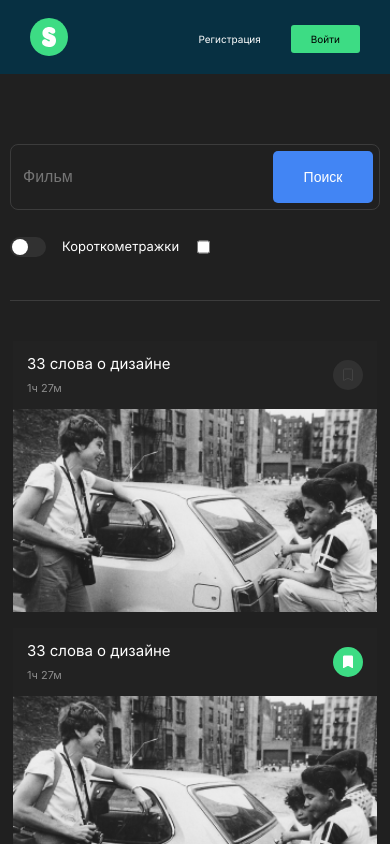
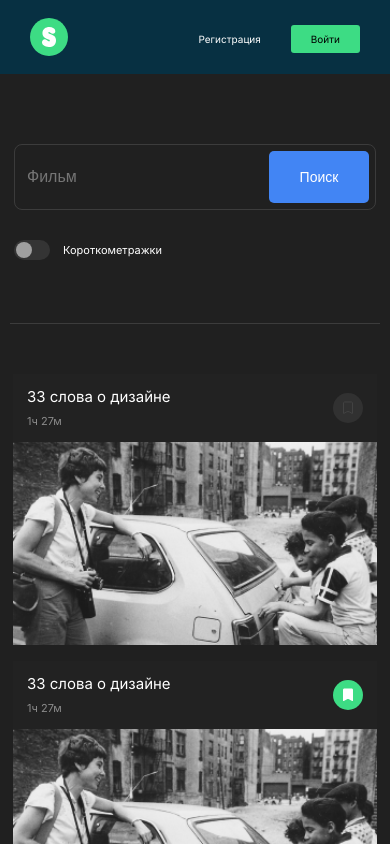
Before and after one commit to ns-mamaev/movies-explorer-frontend, a React (Create React App) app: page / in a window 390 px wide. Shown: the top 844 px of the page. Built offline with nearby package versions, Linux system fonts and the light colour scheme.

Commit message:
fix: chsnge color and size of toggle in SearchForm

```diff
--- a/src/components/Movies/Movies.css
+++ b/src/components/Movies/Movies.css
@@ -10,7 +10,7 @@
   }
 }
 
-@media screen and (max-width: 425px) {
+@media screen and (max-width: 450px) {
   .movies {
     padding: 0 10px;
   }
--- a/src/components/SearchForm/SearchForm.css
+++ b/src/components/SearchForm/SearchForm.css
@@ -1,6 +1,7 @@
 .search-form {
   border-bottom: 1px solid rgba(170, 170, 170, .2);
   padding: 70px 0 43px;
+  margin-bottom: 10px;
 }
 
 .search-form__inner {
@@ -51,9 +52,9 @@
 }
 
 .search-form__toggle {
-  margin-top: 27px;
+  /* На случай, если будет больше чекбоксов */
+  margin-top: 26px;
   display: flex;
-  column-gap: 14px;
   justify-content: flex-start;
 }
 
@@ -64,7 +65,8 @@
   line-height: 18px;
   cursor: pointer;
   display: flex;
-  column-gap: 16px;
+  align-items: center;
+  column-gap: 14px;
 }
 
 .search-form__toggle-checkbox-invisible {
@@ -77,25 +79,48 @@
 
 .search-form__toggle-checkbox-visible {
   display: block;
-  background-image: url(../../images/toggler.svg);
-  background-repeat: no-repeat;
   width: 36px;
   height: 20px;
   border-radius: 20px;
+  transition: background-color .2s ease;
+  background-color: #343434;
+  position: relative;
+}
+
+.search-form__toggle-checkbox-visible::after {
+  content: '';
+  width: 16px;
+  height: 16px;
+  border-radius: 50%;
+  background-color: #A0A0A0;
+  position: absolute;
+  top: 2px;
+  left: 2px;
   transition: all .2s ease;
 }
 
-.search-form__toggle-checkbox-visible_state_false {
-  background-color: #313131;
-  background-position: 2px center;
+.search-form__toggle-checkbox-visible_checked {
+  background-color: var(--bgcolor-action);
 }
 
-.search-form__toggle-checkbox-visible_state_true {
-  background-color: var(--bgcolor-action);
-  background-position: calc(100% - 2px) center;
+.search-form__toggle-checkbox-visible_checked::after {
+  background-color: #fff;
+  left: 18px;
+}
+
+@media screen and (max-width: 768px) {
+  .search-form {
+    padding-bottom: 51px;
+  }
 }
 
 @media screen and (max-width: 450px) {
+  .search-form {
+    padding-left: 4px;
+    padding-right: 4px;
+    padding-bottom: 63px;
+  }
+
   .search-form__input {
     font-size: 16px;
     line-height: 1;
@@ -105,4 +130,13 @@
   .search-form__button {
     margin: 6px;
   }
+
+  .search-form__toggle {
+    margin-top: 30px;
+  }
+
+  .search-form__toggle-label {
+    font-size: 11px;
+    column-gap: 13px;
+  }
 }
--- a/src/components/SearchForm/SearchForm.jsx
+++ b/src/components/SearchForm/SearchForm.jsx
@@ -1,7 +1,7 @@
 import { useState } from 'react';
 import './SearchForm.css';
 
-function SearchForm () {
+function SearchForm() {
 
   const [value, setValue] = useState('');
   const [shortFilmsToggle, setShortFilmsToggle] = useState(false);
@@ -38,8 +38,8 @@ function SearchForm () {
         </button>
       </div>
       <div className='search-form__toggle'>
-      <label className='search-form__toggle-label' htmlFor='short-films'>
-        <input
+        <label className='search-form__toggle-label' htmlFor='short-films'>
+          <input
             className='search-form__toggle-checkbox-invisible'
             type='checkbox'
             name='short-films'
@@ -47,10 +47,9 @@ function SearchForm () {
             checked={shortFilmsToggle}
             onChange={onToggle}
           />
-        <span className={`search-form__toggle-checkbox-visible search-form__toggle-checkbox-visible_state_${shortFilmsToggle}`} />
-        Короткометражки
-      </label>
-      <input type='checkbox' />
+          <span className={`search-form__toggle-checkbox-visible ${shortFilmsToggle && 'search-form__toggle-checkbox-visible_checked' }`} />
+          Короткометражки
+        </label>
       </div>
     </form>
   );
```
